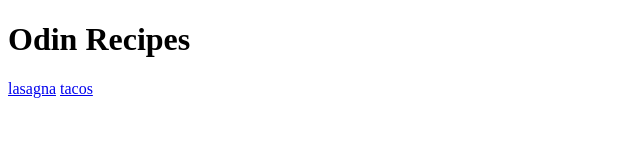
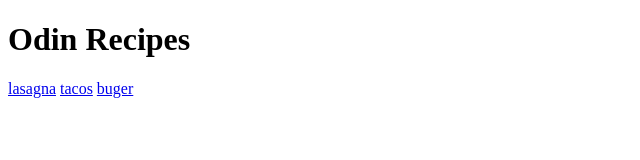
Before and after one commit to rozorb/odin-recipes, a plain HTML site: page index.html in a window 1280 px wide. Shown: the full height of the page, 0-640 px from the left. Drawn offline with Linux system fonts and the light colour scheme.

Commit message:
Add burger.html to index.html

```diff
--- a/index.html
+++ b/index.html
@@ -10,5 +10,6 @@
     <h1>Odin Recipes</h1>
     <a href="recipes/lasagna.html">lasagna</a>
     <a href="recipes/tacos.html">tacos</a>
+    <a href="recipes/burger.html">buger</a>
 </body>
 </html>
```
